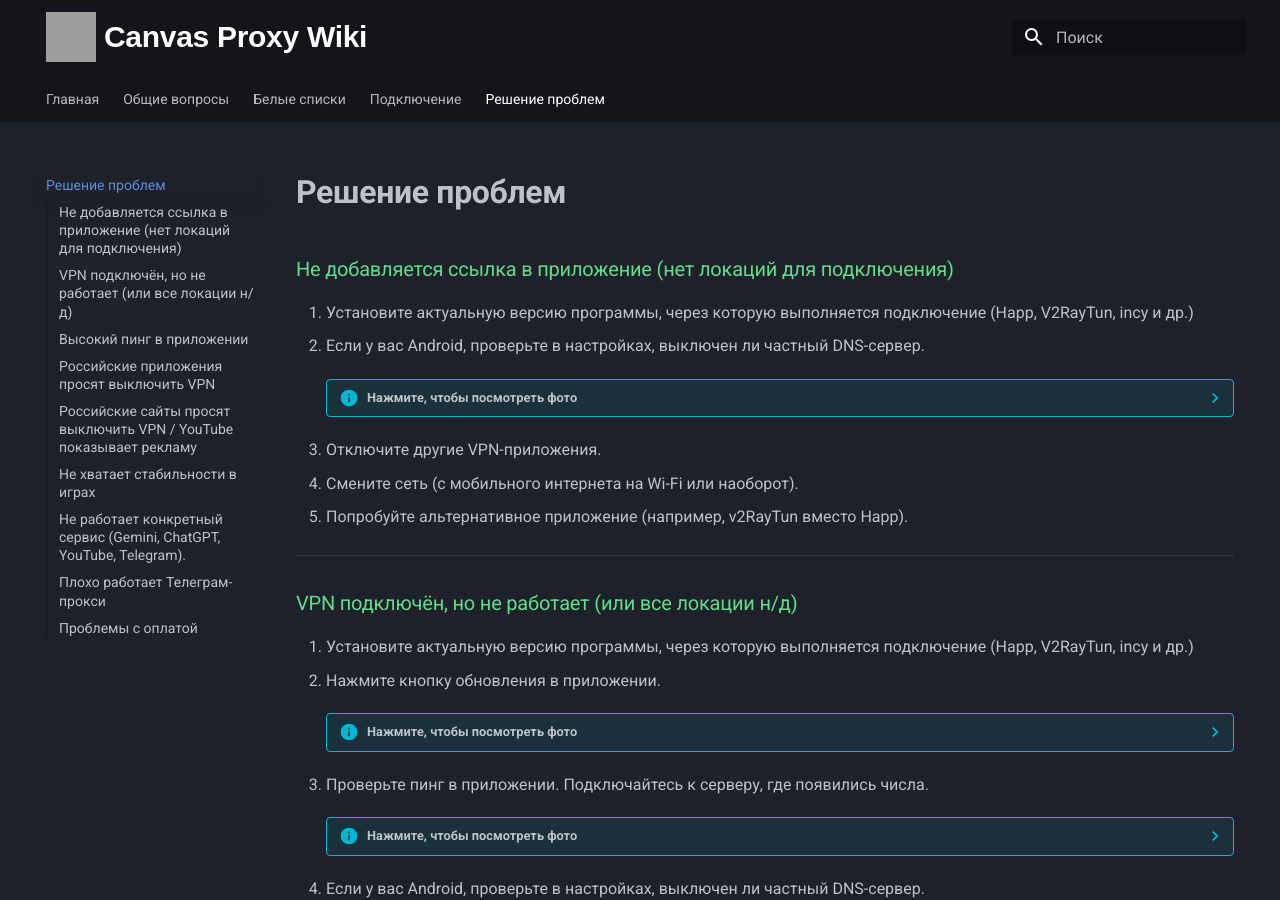
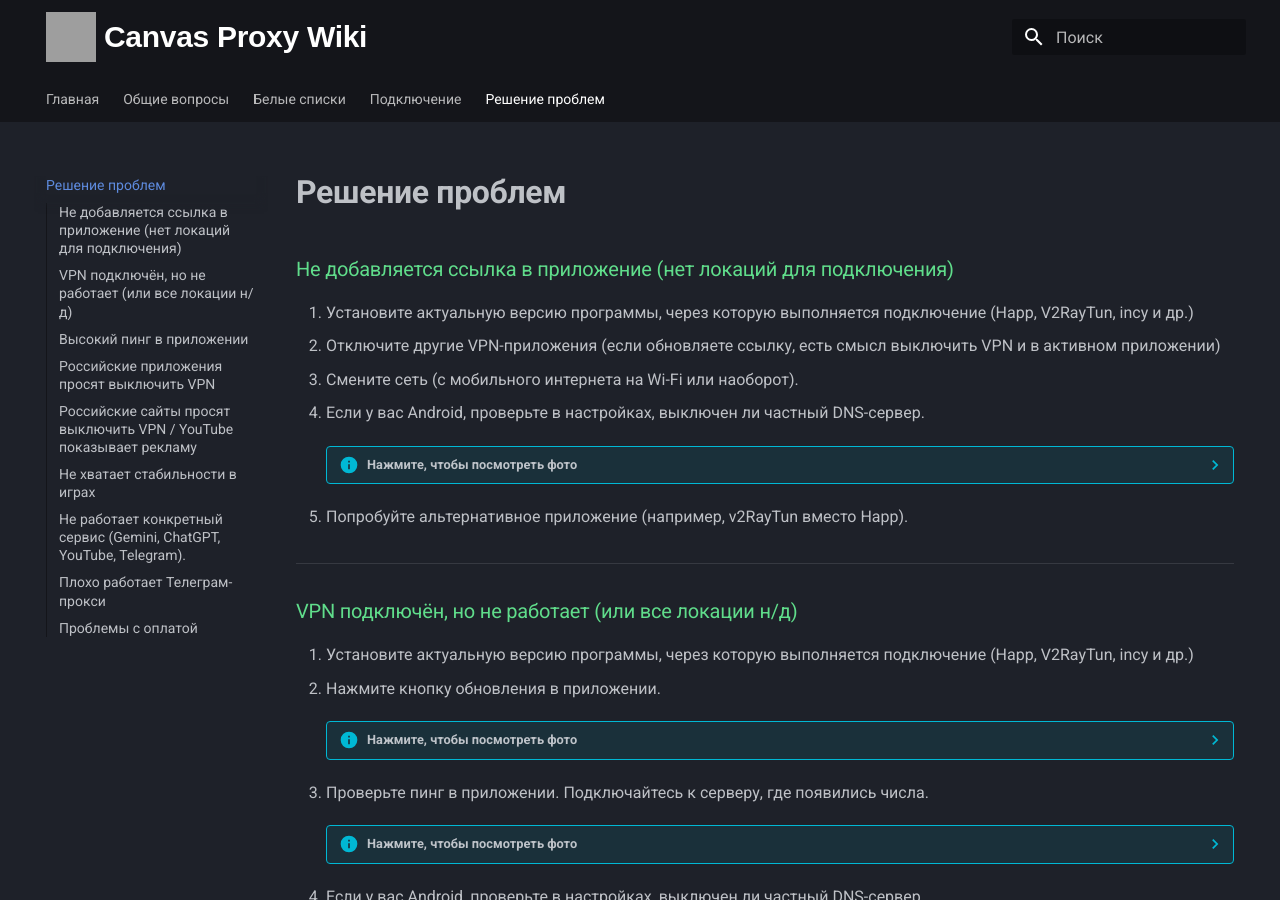
Before and after one commit to CanvasProxy/wiki, an MkDocs documentation site: the page built from docs/troubleshooting.md, in a window 1280 px wide and 900 px high. Built offline with MkDocs 1.6.1 and Material for MkDocs 9.7.7, drawn with Linux system fonts in a browser that asks for light colours; grey boxes are pictures that could not be loaded.

Commit message:
Update troubleshooting.md

```diff
--- a/docs/troubleshooting.md
+++ b/docs/troubleshooting.md
@@ -9,15 +9,15 @@
 ### Не добавляется ссылка в приложение (нет локаций для подключения)
 
 1. Установите актуальную версию программы, через которую выполняется подключение (Happ, V2RayTun, incy и др.)
-2. Если у вас Android, проверьте в настройках, выключен ли частный DNS-сервер.
+2. Отключите другие VPN-приложения (если обновляете ссылку, есть смысл выключить VPN и в активном приложении)
+3. Смените сеть (с мобильного интернета на Wi-Fi или наоборот).
+4. Если у вас Android, проверьте в настройках, выключен ли частный DNS-сервер.
 
     ??? Info "Нажмите, чтобы посмотреть фото"
         <b>Найдите этот пункт в настройках телефона. Обычно его можно найти через поиск.</b>
         ![Скриншот](assets/android/search_dns.png){ width="50%" }
         ![Скриншот](assets/android/dns_off.png){ width="50%" }
 
-3. Отключите другие VPN-приложения.
-4. Смените сеть (с мобильного интернета на Wi-Fi или наоборот).
 5. Попробуйте альтернативное приложение (например, v2RayTun вместо Happ).
 
 ---
```
